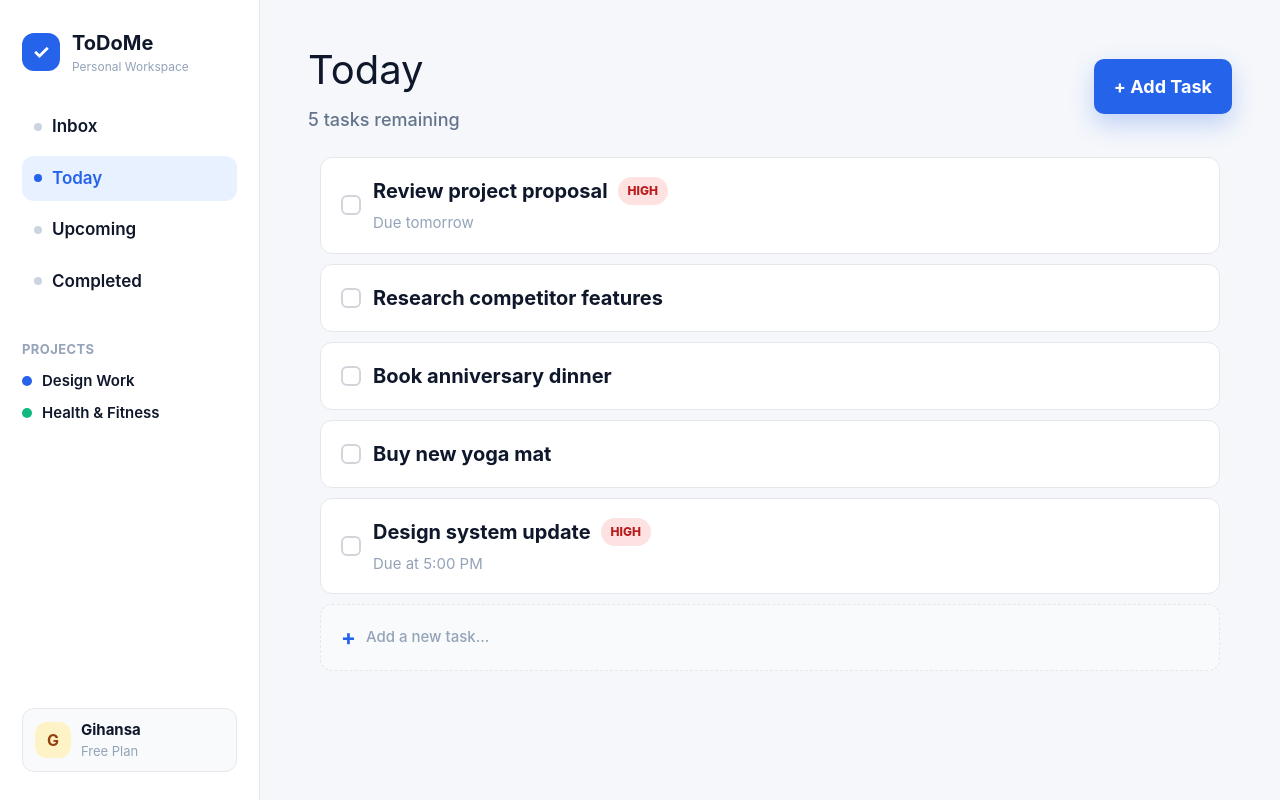
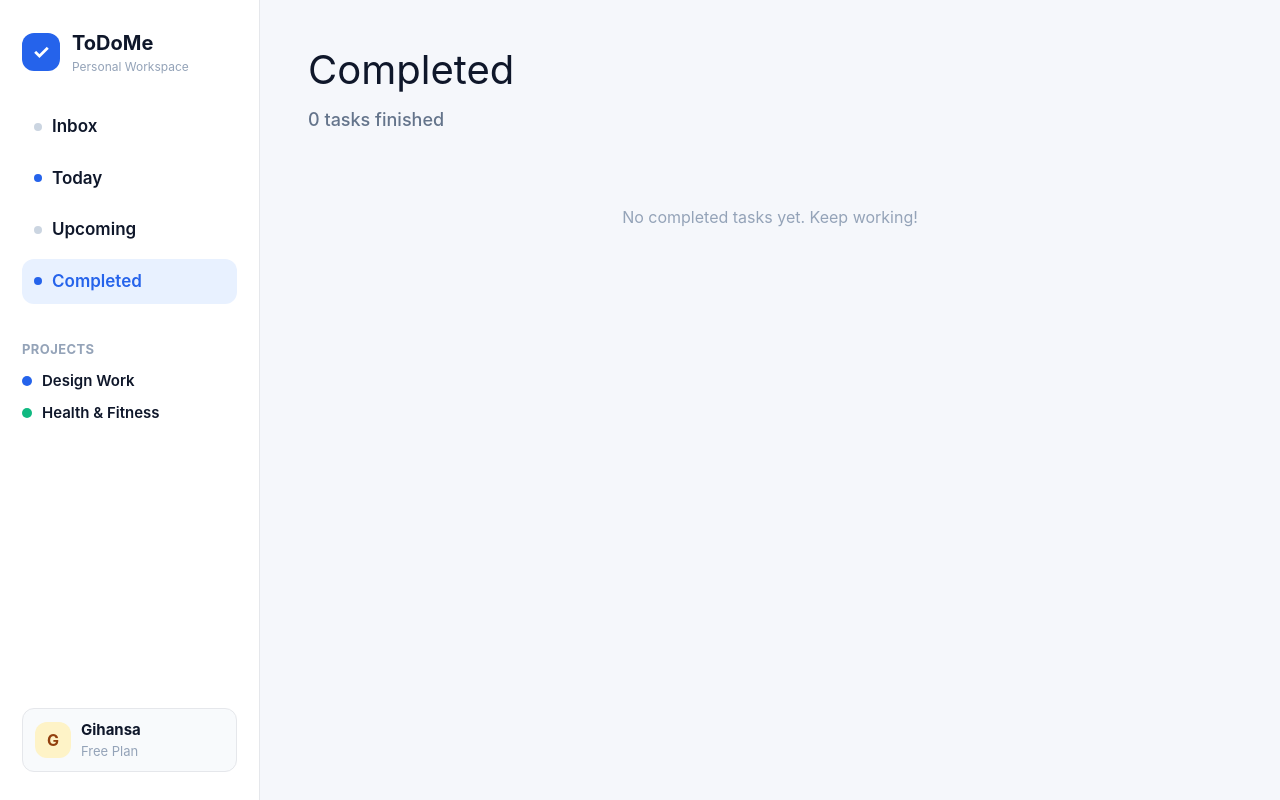
Before and after one commit to ghsenu/To-do-Tracker, a React (Vite) app: page / in a window 1280 px wide. Both pictures are taken after a click on the button "Completed". Built offline with nearby package versions, Linux system fonts and the light colour scheme.

Commit message:
feat:new updates

```diff
--- a/src/App.jsx
+++ b/src/App.jsx
@@ -294,6 +294,60 @@ export default function App() {
     );
   };
 
+  const renderCompletedView = () => {
+    const completedTasks = tasks.filter(t => t.completed);
+
+    return (
+      <>
+        <header className="content-header">
+          <div>
+            <h1>Completed</h1>
+            <p>{completedTasks.length} tasks finished</p>
+          </div>
+        </header>
+
+        <div className="task-list">
+          {completedTasks.length === 0 ? (
+            <div className="text-center py-12">
+              <p style={{ color: '#94a3b8', fontSize: '16px' }}>No completed tasks yet. Keep working!</p>
+            </div>
+          ) : (
+            completedTasks.map((task) => (
+              <div key={task.id} className={`task-card done`}>
+                <label className="checkbox">
+                  <input
+                    type="checkbox"
+                    checked={task.completed}
+                    onChange={() => {
+                      setTasks(
+                        tasks.map((t) => (t.id === task.id ? { ...t, completed: !t.completed } : t))
+                      );
+                    }}
+                  />
+                  <span className="checkmark" />
+                </label>
+
+                <div className="task-body">
+                  <div className="task-title-row">
+                    <span className={`task-title completed`}>
+                      {task.title}
+                    </span>
+                    {task.project && (
+                      <span className="project-badge" style={{ backgroundColor: getProjectColor(task.project) }}>
+                        {task.project}
+                      </span>
+                    )}
+                  </div>
+                  {task.note && <div className="task-note">{task.note}</div>}
+                </div>
+              </div>
+            ))
+          )}
+        </div>
+      </>
+    );
+  };
+
   return (
     <div className="app-shell">
       <aside className="sidebar">
@@ -324,7 +378,10 @@ export default function App() {
           >
             <span className="nav-dot" /> Upcoming
           </button>
-          <button className="nav-item">
+          <button
+            className={`nav-item ${currentView === 'completed' ? 'active' : ''}`}
+            onClick={() => setCurrentView('completed')}
+          >
             <span className="nav-dot" /> Completed
           </button>
         </nav>
@@ -352,6 +409,8 @@ export default function App() {
         {currentView === 'today' && renderTodayView()}
         {currentView === 'inbox' && renderInboxView()}
         {currentView === 'upcoming' && renderUpcomingView()}
+        {currentView === 'completed' && renderCompletedView()}
+        {currentView === 'upcoming' && renderUpcomingView()}
       </main>
     </div>
   );
```
